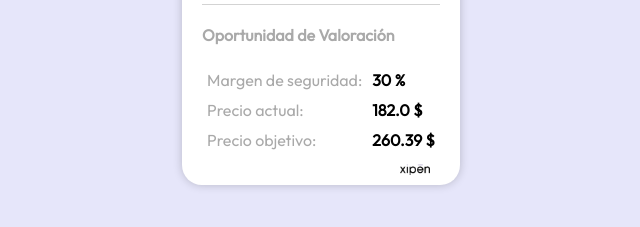
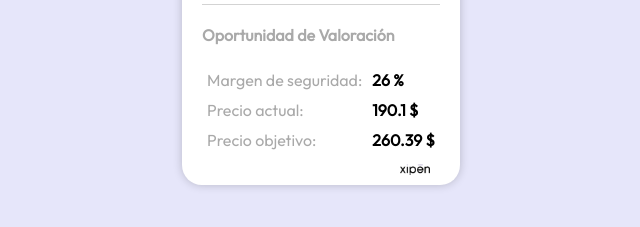
Before and after one commit to Xipen01/GOOGL, a plain HTML site: page index.html in a window 1280 px wide. Shown: the part 473-700 px from the top of the page, 319-959 px from the left. Drawn offline with Linux system fonts and the light colour scheme.

Commit message:
Actualizar archivo HTML generado automáticamente

```diff
--- a/index.html
+++ b/index.html
@@ -54,8 +54,8 @@
                     <p>Precio objetivo:</p>
                 </div>
                 <div class="columna">
-                    <p class="mi-clase">30 %</p>
-                    <p class="mi-clase">182.0 $</p>
+                    <p class="mi-clase">26 %</p>
+                    <p class="mi-clase">190.1 $</p>
                     <p class="mi-clase">260.39 $</p>
                 </div>
             </div>
```
